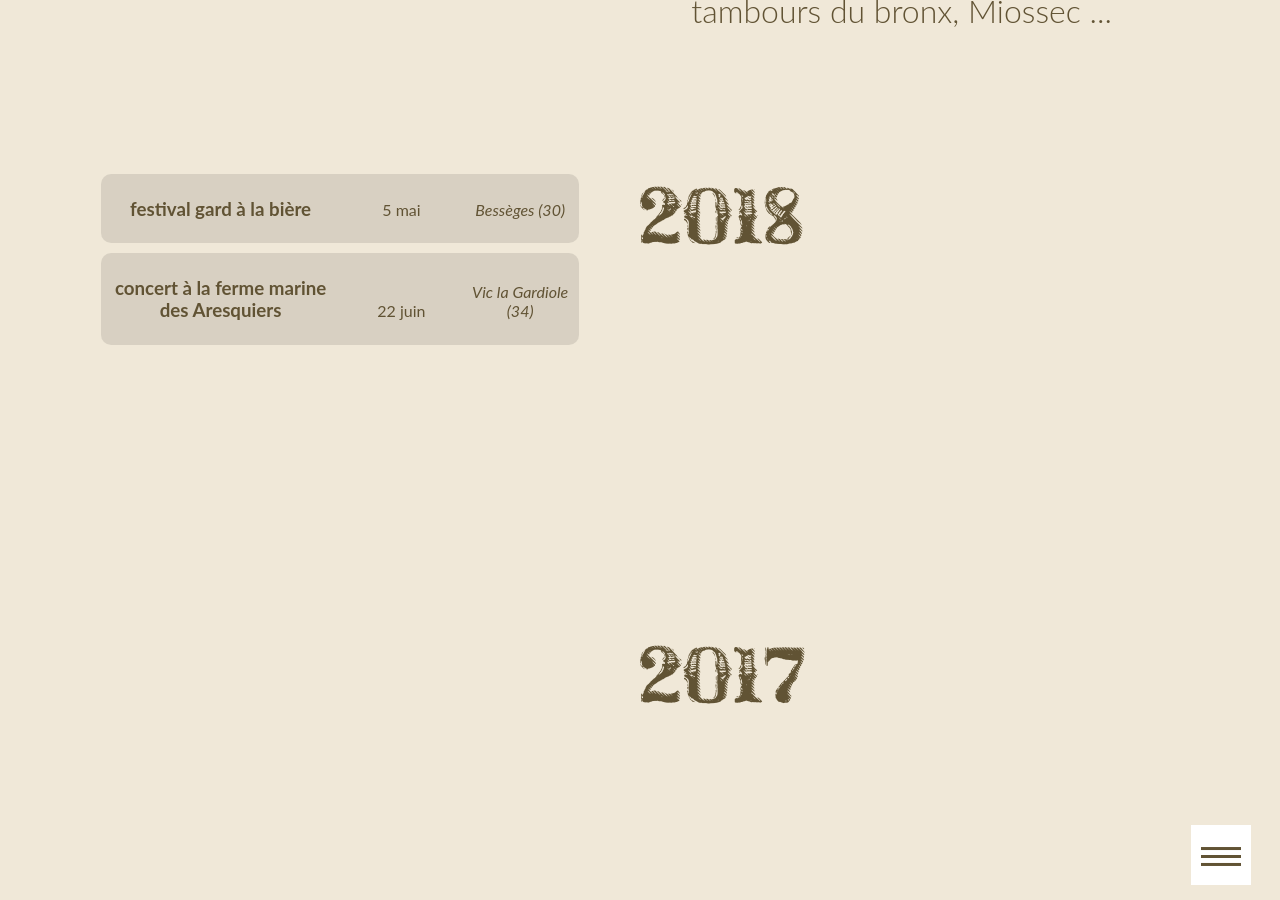
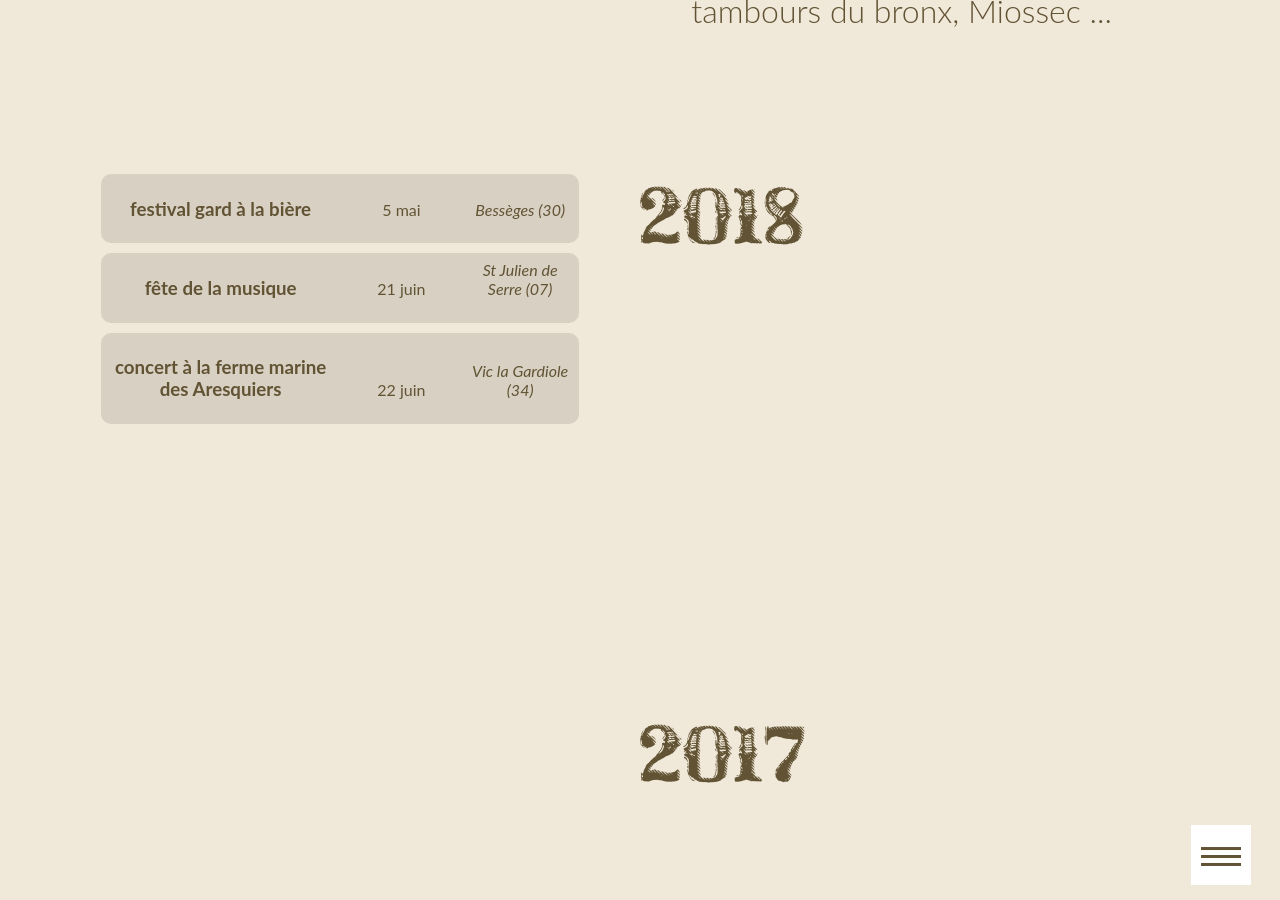
Before and after one commit to ftmftrs/ftmftrs.github.io, a Jekyll site: the page built from concert/index.html, in a window 1280 px wide and 900 px high, scrolled down 880 px. Built offline with Jekyll 4.4.1, drawn with Linux system fonts in a browser that asks for light colours; Markdown is read by kramdown in place of the engine named in the settings; comment, search, counter and statistics services are not loaded.

Commit message:
Update concerts.yml

```diff
--- a/_data/concerts.yml
+++ b/_data/concerts.yml
@@ -4,6 +4,10 @@
     - title: festival gard à la bière
       date: 5 mai
       address: Bessèges (30)
+
+    - title: fête de la musique
+      date: 21 juin
+      address: St Julien de Serre (07)
 
     - title: concert à la ferme marine des Aresquiers
       date: 22 juin
```
